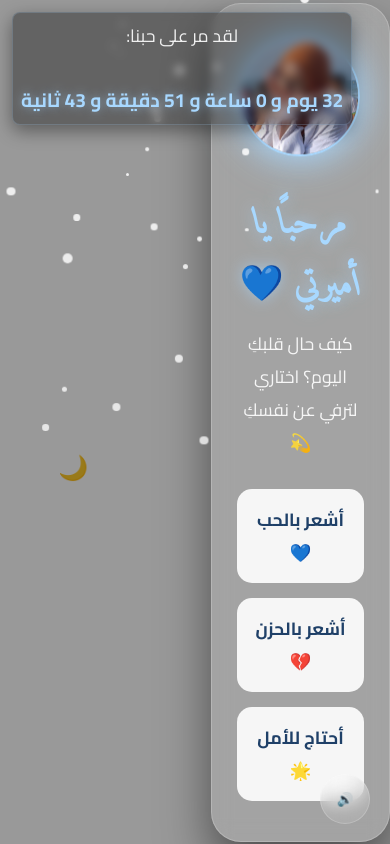
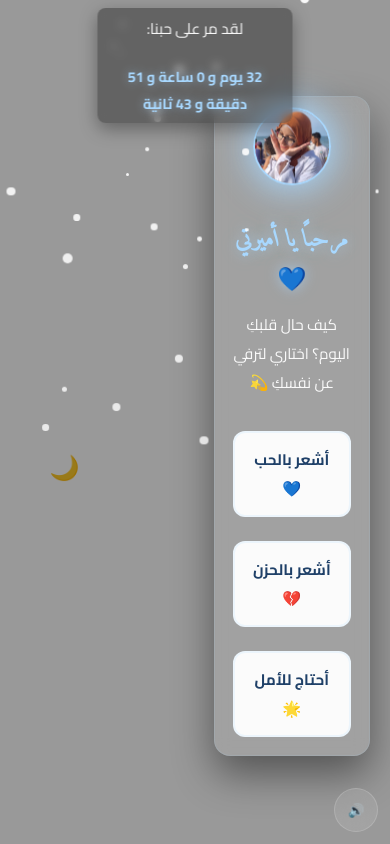
Before and after one commit to zid12256/MyloveLanguage, a plain HTML site: page index.html in a window 390 px wide. Drawn offline with Linux system fonts and the light colour scheme.

```diff
--- a/style.css
+++ b/style.css
@@ -1,16 +1,19 @@
+/*
+  Responsive CSS for "My belover" pages
+  - fluid typography and sizing (clamp)
+  - flexible layout for buttons/links
+  - mobile/touch-friendly controls
+*/
+
 @import url('https://fonts.googleapis.com/css2?family=Amiri:ital@1&family=Cairo:wght@400;700&display=swap');
 
-* {
-  margin: 0;
-  padding: 0;
-  box-sizing: border-box;
-}
+* { margin: 0; padding: 0; box-sizing: border-box; }
 
+/* Base page */
 body {
   min-height: 100vh;
-  /* Utilisation de l'image sky2.jpg comme fond principal */
   background: url('sky2.jpg') center/cover no-repeat;
-  position: relative; /* nécessaire pour que body::before couvre correctement */
+  position: relative;
   display: flex;
   justify-content: center;
   align-items: center;
@@ -20,238 +23,163 @@
   font-family: 'Cairo', sans-serif;
 }
 
-/* Overlay pour assombrir un peu le fond et faire ressortir le texte */
+/* slight dark overlay to improve contrast */
 body::before {
   content: '';
   position: absolute;
   top: 0; left: 0; width: 100%; height: 100%;
-  background: rgba(0, 0, 0, 0.4);
+  background: rgba(0,0,0,0.4);
   z-index: 0;
 }
 
+/* glow helper */
+@keyframes glow { 0%,100% { box-shadow: 0 0 20px rgba(168,216,255,0.8); } 50% { box-shadow: 0 0 40px rgba(168,216,255,1), 0 0 60px rgba(168,216,255,0.6); } }
 
-/* إضافة أنيميشن للتوهج المتغير */
-@keyframes glow {
-  0%, 100% { box-shadow: 0 0 20px rgba(168, 216, 255, 0.8); }
-  50% { box-shadow: 0 0 40px rgba(168, 216, 255, 1), 0 0 60px rgba(168, 216, 255, 0.6); }
-}
+/* Page container centers card and gives horizontal padding */
 .container {
   position: relative;
   z-index: 1;
-  width: 90%;
-  max-width: 450px;
+  width: min(96%, 980px);
   display: flex;
   justify-content: center;
   align-items: center;
-  min-height: 100vh; /* assure le centrage vertical sur toutes les pages */
+  min-height: 100vh;
+  padding: 20px;
 }
 
 .card {
-  background: rgba(255, 255, 255, 0.1);
-  backdrop-filter: blur(10px);
-  -webkit-backdrop-filter: blur(10px);
-  padding: 40px 25px;
-  border-radius: 30px;
-  border: 1px solid rgba(255, 255, 255, 0.2);
-  box-shadow: 0 25px 50px rgba(0,0,0,0.5);
-  margin: auto; /* centrage de secours */
+  background: rgba(255,255,255,0.08);
+  backdrop-filter: blur(8px);
+  -webkit-backdrop-filter: blur(8px);
+  padding: clamp(16px, 3.5vw, 40px);
+  border-radius: clamp(12px, 2vw, 28px);
+  border: 1px solid rgba(168,216,255,0.12); /* subtle bluish border for consistency */
+  box-shadow: 0 18px 40px rgba(0,0,0,0.45);
+  margin: auto;
+  width: 100%;
+  max-width: 820px;
 }
 
-/* Style pour la fleur en petite décoration (fusionné) */
+/* flower image */
 .flower-icon {
-  width: 120px;
-  height: 120px;
+  width: clamp(64px, 18vw, 140px);
+  height: clamp(64px, 18vw, 140px);
   border-radius: 50%;
-  object-fit: cover; /* يضمن جودة الصورة وعدم تمددها */
+  object-fit: cover;
   border: 2px solid #a8d8ff;
-  margin-bottom: 20px;
-  /* تأثير التوهج الضوئي */
-  box-shadow: 0 0 20px rgba(168, 216, 255, 0.8), 0 0 40px rgba(168, 216, 255, 0.4);
+  margin-bottom: 18px;
+  box-shadow: 0 0 18px rgba(168,216,255,0.8), 0 0 36px rgba(168,216,255,0.4);
   animation: float 3s ease-in-out infinite, glow 3s ease-in-out infinite;
   z-index: 2;
 }
-.love-timer {
-  margin-bottom: 25px;
-  padding: 15px;
-  background: rgba(255, 255, 255, 0.05);
-  border-radius: 15px;
-  border: 1px solid rgba(168, 216, 255, 0.2);
+
+.love-timer--inline { margin-bottom: 16px; padding: 12px; border-radius: 12px; background: rgba(255,255,255,0.04); }
+
+#timer { font-family: 'Cairo', sans-serif; font-size: clamp(0.9rem, 2.4vw, 1.2rem); font-weight: 700; color: #a8d8ff; text-shadow: 0 0 8px rgba(168,216,255,0.45); }
+
+h1 { font-family: 'Amiri', serif; font-size: clamp(1.6rem, 4.8vw, 2.4rem); margin-bottom: 8px; color: #a8d8ff; text-shadow: 0 0 14px rgba(168,216,255,0.6); }
+
+p { font-size: clamp(0.95rem, 2.8vw, 1.1rem); margin-bottom: 20px; opacity: 0.95; }
+
+.links { display: flex; flex-direction: column; gap: 12px; align-items: stretch; width: 100%; }
+
+/* Global button appearance (applies across all pages) */
+.btn {
+  box-sizing: border-box;
+  text-decoration: none;
+  border: 2px solid rgba(168,216,255,0.18);
+  background: rgba(255,255,255,0.96);
+  color: #1f4068;
+  padding: 12px 14px;
+  border-radius: 12px;
+  display: inline-flex;
+  align-items: center;
+  justify-content: center;
 }
 
-#timer {
-  font-family: 'Cairo', sans-serif;
-  font-size: 1.2rem;
-  font-weight: bold;
-  color: #a8d8ff;
-  text-shadow: 0 0 10px rgba(168, 216, 255, 0.5);
-}
-h1 {
-  font-family: 'Amiri', serif;
-  font-size: 2.2rem;
-  margin-bottom: 10px;
-  color: #a8d8ff;
-  text-shadow: 0 0 15px rgba(168, 216, 255, 0.6);
+.links .btn {
+  box-sizing: border-box;
+  display: flex;
+  align-items: center;
+  justify-content: center;
+  text-decoration: none;
+  font-size: clamp(0.95rem, 2.6vw, 1.15rem);
+  font-weight: 700;
+  transition: all 0.22s ease;
+  flex: 1 1 auto; /* allow equal widths when in row */
+  min-width: 0; /* prevents overflow from long text */
+  text-align: center;
 }
 
-p {
-  font-size: 1.1rem;
-  margin-bottom: 30px;
-  opacity: 0.9;
+/* Ensure single buttons placed directly in .card look the same as the home page buttons */
+.card > .btn,
+.card a.btn {
+  display: inline-flex;
+  width: 100%;
+  box-sizing: border-box;
+  align-items: center;
+  justify-content: center;
+  padding: 12px 14px;
+  font-size: clamp(0.95rem, 2.6vw, 1.15rem);
+  font-weight: 700;
+  border: 2px solid rgba(168,216,255,0.18);
+  border-radius: 12px;
+  background: rgba(255,255,255,0.96);
+  color: #1f4068;
+  text-align: center;
+  margin-top: 14px;
+}
+.btn:hover { background: #a8d8ff; transform: translateY(-4px); box-shadow: 0 10px 18px rgba(0,0,0,0.25); }
+
+/* Stars container */
+.star-container { position: absolute; top: 0; left: 0; width: 100%; height: 100%; z-index: 0; overflow: hidden; pointer-events: none; }
+
+.shooting-star { position: absolute; top: 50%; left: 50%; height: 2px; background: linear-gradient(-45deg, #a8d8ff, rgba(0,0,255,0)); filter: drop-shadow(0 0 6px #a8d8ff); animation: tail 3s ease-in-out infinite, shooting 3s ease-in-out infinite; }
+@keyframes tail { 0% { width: 0 } 30% { width: 100px } 100% { width: 0 } }
+@keyframes shooting { 0% { transform: translateX(0) translateY(0) rotate(45deg); } 100% { transform: translateX(-500px) translateY(500px) rotate(45deg); } }
+
+@keyframes float { 0% { transform: translateY(0px); } 50% { transform: translateY(-10px); } 100% { transform: translateY(0px); } }
+
+/* Poem text styling */
+#randomPoem { min-height: 80px; font-family: 'Amiri', serif; font-size: clamp(1rem, 3.2vw, 1.45rem); line-height: 1.7; color: #fff; text-shadow: 0 0 10px rgba(168,216,255,0.5); }
+
+/* Love timer (fixed, small) */
+.love-timer { position: fixed; top: 12px; left: 12px; z-index: 3000; background: rgba(0,0,0,0.35); color: #fff; padding: 6px 8px; border-radius: 8px; font-family: 'Cairo', sans-serif; font-size: 0.9rem; box-shadow: 0 6px 18px rgba(0,0,0,0.35); pointer-events: none; backdrop-filter: blur(4px); }
+
+/* Twinkling small stars */
+.twinkle { position: absolute; background: white; border-radius: 50%; opacity: 0.5; animation: twinkle-animation 2s infinite ease-in-out; pointer-events: none; }
+@keyframes twinkle-animation { 0%,100% { opacity: 0.3; transform: scale(1); } 50% { opacity: 1; transform: scale(1.2); } }
+
+.mute-button { position: fixed; bottom: 20px; right: 20px; background: rgba(255,255,255,0.1); backdrop-filter: blur(10px); border: 1px solid rgba(255,255,255,0.16); border-radius: 50%; width: 50px; height: 50px; cursor: pointer; z-index: 1000; transition: 0.25s; display: grid; place-items: center; }
+.mute-button:hover { background: rgba(168,216,255,0.28); transform: scale(1.05); }
+
+/* Snowflake visual + animation */
+.snow-flake { position: fixed; top: -12px; background: white; border-radius: 50%; filter: blur(0.6px); pointer-events: none; opacity: 0.9; transform: translateZ(0); animation-name: snow-fall; animation-timing-function: linear; }
+@keyframes snow-fall { 0% { transform: translateY(0) translateX(0); opacity: 0.95; } 100% { transform: translateY(110vh) translateX(30px); opacity: 0.6; } }
+
+.snow-pile { position: fixed; bottom: 0; left: 0; width: 100%; height: 0px; background: linear-gradient(to top, white, rgba(255,255,255,0.7)); filter: blur(5px); z-index: 5; transition: height 1.2s ease; pointer-events: none; }
+
+/* Responsive adjustments */
+@media (max-width: 900px) {
+  .card { max-width: 720px; }
+  .links { gap: 10px; }
 }
 
-.links {
-  display: flex;
-  flex-direction: column;
-  gap: 15px;
+@media (max-width: 600px) {
+  .container { align-items: flex-start; padding-top: 28px; }
+  .card { padding: 18px; border-radius: 16px; }
+  .links { flex-direction: column; }
+  .flower-icon { width: clamp(56px, 20vw, 110px); height: clamp(56px, 20vw, 110px); }
+  h1 { font-size: clamp(1.4rem, 6vw, 1.8rem); }
+  #randomPoem { font-size: 1rem; }
+  .mute-button { right: 12px; bottom: 12px; width: 44px; height: 44px; }
+  .love-timer { left: 50%; transform: translateX(-50%); top: 8px; font-size: 0.8rem; padding: 6px 10px; }
 }
 
-.btn {
-  text-decoration: none;
-  background: rgba(255, 255, 255, 0.9);
-  color: #1f4068;
-  padding: 14px;
-  border-radius: 15px;
-  font-size: 1.1rem;
-  font-weight: bold;
-  transition: all 0.4s ease;
-  display: block;
-}
-/* حاوية الشهب لتغطية الخلفية بالكامل */
-.star-container {
-  position: absolute;
-  top: 0;
-  left: 0;
-  width: 100%;
-  height: 100%;
-  z-index: 0;
-  overflow: hidden;
+@media (min-width: 1000px) {
+  .links { flex-direction: row; gap: 18px; }
+  .btn { padding: 14px 18px; }
+  .card { padding: clamp(24px, 2.8vw, 60px); }
 }
 
-/* تصميم الشهاب الواحد */
-.shooting-star {
-  position: absolute;
-  top: 50%;
-  left: 50%;
-  height: 2px;
-  background: linear-gradient(-45deg, #a8d8ff, rgba(0, 0, 255, 0));
-  filter: drop-shadow(0 0 6px #a8d8ff);
-  animation: tail 3s ease-in-out infinite, shooting 3s ease-in-out infinite;
-}
-
-/* حركة ذيل الشهاب */
-@keyframes tail {
-  0% { width: 0; }
-  30% { width: 100px; }
-  100% { width: 0; }
-}
-
-/* حركة الشهاب من زاوية لأخرى */
-@keyframes shooting {
-  0% { transform: translateX(0) translateY(0) rotate(45deg); }
-  100% { transform: translateX(-500px) translateY(500px) rotate(45deg); }
-}
-.btn:hover {
-  background: #a8d8ff;
-  transform: translateY(-5px);
-  box-shadow: 0 10px 20px rgba(0,0,0,0.3);
-}
-
-/* Animation de flottement */
-@keyframes float {
-  0% { transform: translateY(0px); }
-  50% { transform: translateY(-10px); }
-  100% { transform: translateY(0px); }
-}
-
-/* Style pour l'élément du poème (déplacé depuis le JS) */
-#randomPoem {
-  min-height: 80px; /* يحافظ على حجم البطاقة ثابتاً أثناء الكتابة */
-  font-family: 'Amiri', serif;
-  font-size: 1.4rem;
-  line-height: 1.8;
-  color: #ffffff;
-  text-shadow: 0 0 10px rgba(168, 216, 255, 0.5);
-}
-
-/* Love timer: petit compteur en haut à gauche */
-.love-timer {
-  position: fixed;
-  top: 12px;
-  left: 12px;
-  z-index: 3000;
-  background: rgba(0,0,0,0.35);
-  color: #fff;
-  padding: 6px 8px;
-  border-radius: 8px;
-  font-family: 'Cairo', sans-serif;
-  font-size: 0.9rem; /* un peu plus petit */
-  box-shadow: 0 6px 18px rgba(0,0,0,0.4);
-  pointer-events: none; /* ne gêne pas les clics */
-  backdrop-filter: blur(4px);
-}
-/* نجوم تتلألأ في الخلفية */
-.twinkle {
-  position: absolute;
-  background: white;
-  border-radius: 50%;
-  opacity: 0.5;
-  animation: twinkle-animation 2s infinite ease-in-out;
-  pointer-events: none;
-}
-
-@keyframes twinkle-animation {
-  0%, 100% { opacity: 0.3; transform: scale(1); }
-  50% { opacity: 1; transform: scale(1.2); }
-}
-.mute-button {
-    position: fixed;
-    bottom: 20px;
-    right: 20px;
-    background: rgba(255, 255, 255, 0.1);
-    backdrop-filter: blur(10px);
-    border: 1px solid rgba(255, 255, 255, 0.2);
-    border-radius: 50%;
-    width: 50px;
-    height: 50px;
-    cursor: pointer;
-    z-index: 1000;
-    transition: 0.3s;
-}
-
-.mute-button:hover {
-    background: rgba(168, 216, 255, 0.3);
-    transform: scale(1.1);
-}
-
-/* Snowflake visual + animation */
-.snow-flake {
-    position: fixed;
-    top: -12px;
-    background: white;
-    border-radius: 50%;
-    filter: blur(0.6px);
-    pointer-events: none;
-    opacity: 0.9;
-    transform: translateZ(0);
-    animation-name: snow-fall;
-    animation-timing-function: linear;
-}
-
-@keyframes snow-fall {
-  0% { transform: translateY(0) translateX(0); opacity: 0.9; }
-  100% { transform: translateY(110vh) translateX(30px); opacity: 0.6; }
-}
-
-/* حاوية الثلج المتراكم في الأسفل */
-.snow-pile {
-    position: fixed;
-    bottom: 0;
-    left: 0;
-    width: 100%;
-    height: 0px; /* سيزداد الارتفاع برمجياً */
-    background: linear-gradient(to top, white, rgba(255, 255, 255, 0.7));
-    filter: blur(5px);
-    z-index: 5;
-    transition: height 2s ease;
-    pointer-events: none;
-}
+/* end of file */
```
Also changed, not shown: page1.html (+1 -1 lines), page2.html (+1 -1 lines), page3.html (+1 -1 lines), 6 other files.
